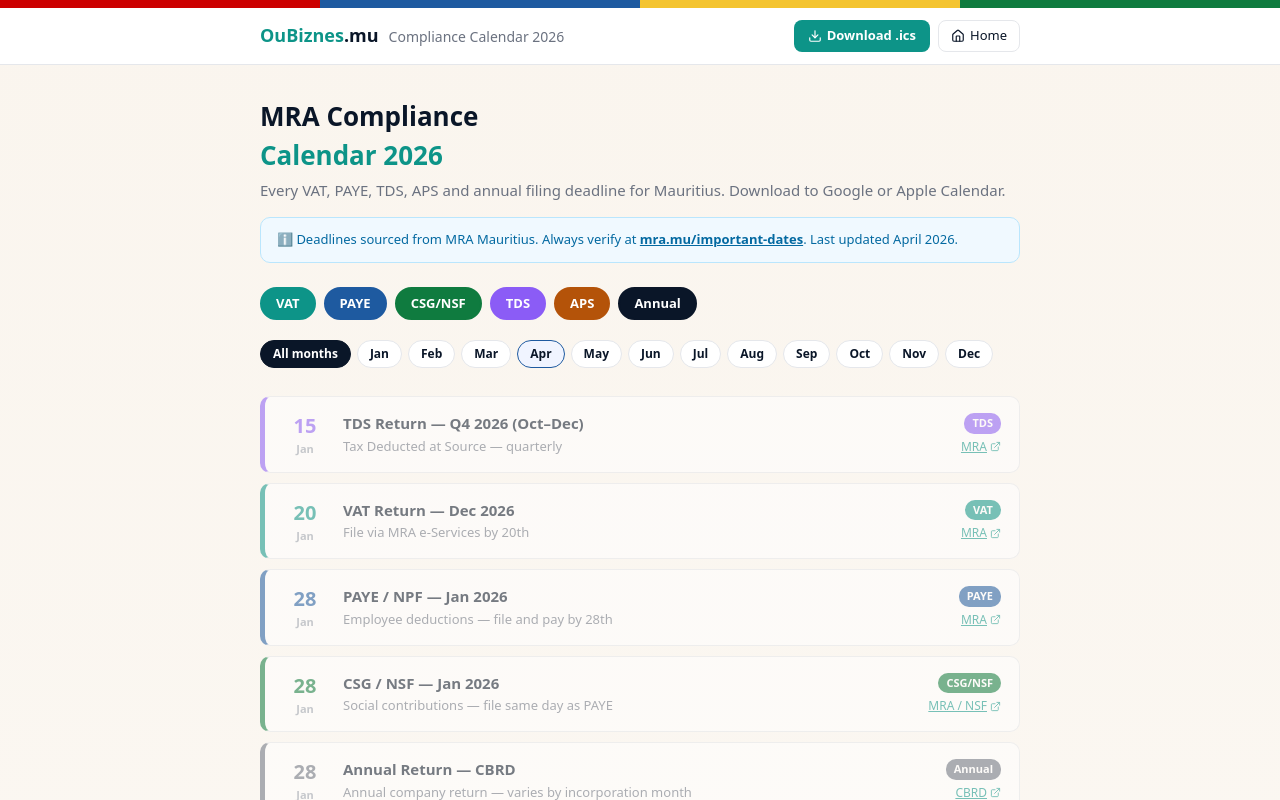
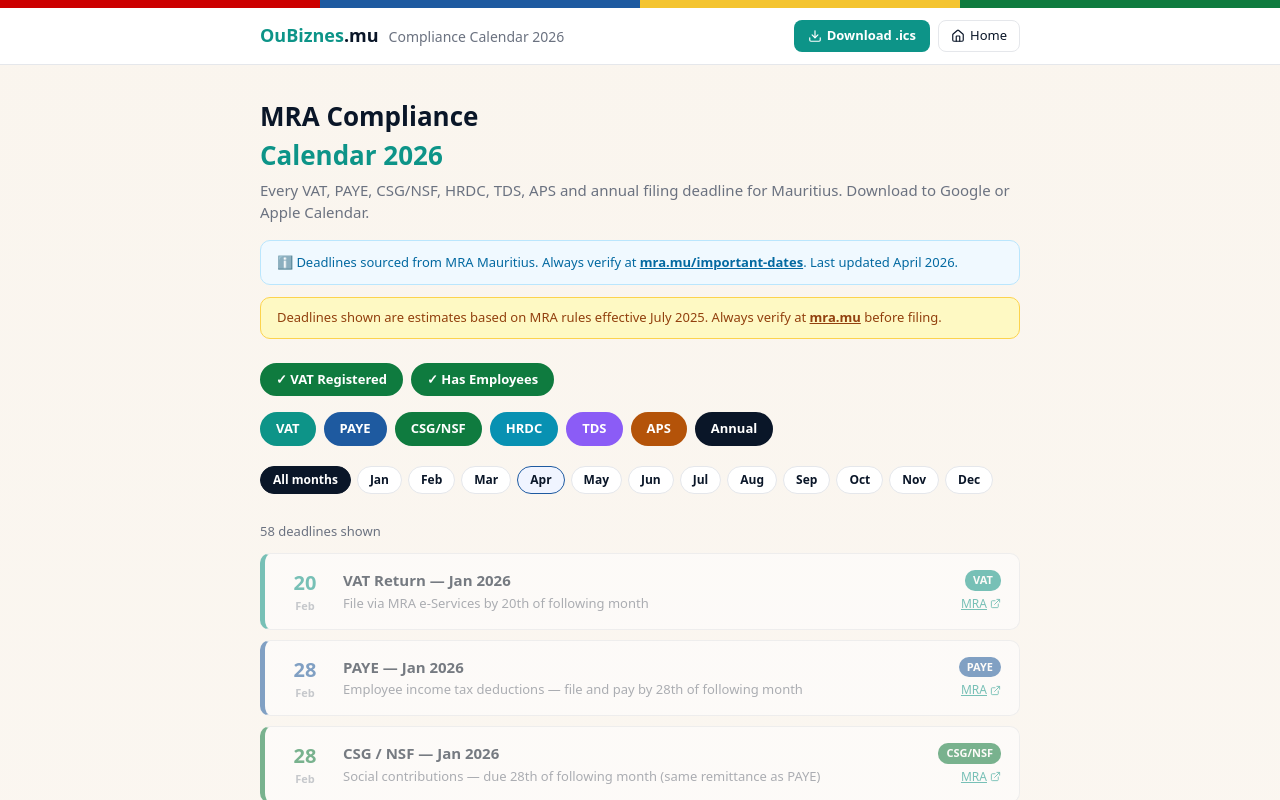
Before and after one commit to pravish1922-ctrl/oubiznes, a Next.js app: page /calendar in a window 1280 px wide. Shown: the top 800 px of the page. Built offline with nearby package versions, Linux system fonts and the light colour scheme.

Commit message:
feat(calendar): fix PAYE/CSG month offset, VAT year wrap, add HRDC levy, business type filters, ICS fixes, disclaimer

```diff
--- a/app/calendar/page.jsx
+++ b/app/calendar/page.jsx
@@ -12,71 +12,115 @@ const BLUE = "#1E5AA0";
 
 const MONTHS = ["Jan","Feb","Mar","Apr","May","Jun","Jul","Aug","Sep","Oct","Nov","Dec"];
 
+// Helper: wraps month to following month; flags year:2027 when it crosses Dec→Jan
+function followingMonth(i) {
+  const m = (i + 1) % 12;
+  return { month: m, year: m === 0 ? 2027 : 2026 };
+}
+
 const DEADLINES = [
-  // VAT — 20th of following month
-  ...Array.from({length: 12}, (_, i) => ({
+  // VAT — due 20th of following month
+  ...Array.from({ length: 12 }, (_, i) => {
+    const { month, year } = followingMonth(i);
+    return {
       id: `vat-${i}`,
       type: "VAT",
       label: `VAT Return — ${MONTHS[i]} 2026`,
-    month: (i + 1) % 12,
+      month,
       day: 20,
+      year,
       color: CORAL,
       agency: "MRA",
       url: "https://eservices.mra.mu/",
-    note: "File via MRA e-Services by 20th",
-  })),
-  // PAYE — 28th of same month
-  ...Array.from({length: 12}, (_, i) => ({
+      note: "File via MRA e-Services by 20th of following month",
+    };
+  }),
+
+  // PAYE — due 28th of following month
+  ...Array.from({ length: 12 }, (_, i) => {
+    const { month, year } = followingMonth(i);
+    return {
       id: `paye-${i}`,
       type: "PAYE",
-    label: `PAYE / NPF — ${MONTHS[i]} 2026`,
-    month: i,
+      label: `PAYE — ${MONTHS[i]} 2026`,
+      month,
       day: 28,
+      year,
       color: BLUE,
       agency: "MRA",
       url: "https://eservices.mra.mu/",
-    note: "Employee deductions — file and pay by 28th",
-  })),
-  // CSG/NSF — 28th of same month
-  ...Array.from({length: 12}, (_, i) => ({
+      note: "Employee income tax deductions — file and pay by 28th of following month",
+    };
+  }),
+
+  // CSG/NSF — due 28th of following month
+  ...Array.from({ length: 12 }, (_, i) => {
+    const { month, year } = followingMonth(i);
+    return {
       id: `csg-${i}`,
       type: "CSG/NSF",
       label: `CSG / NSF — ${MONTHS[i]} 2026`,
-    month: i,
+      month,
       day: 28,
+      year,
       color: GREEN,
-    agency: "MRA / NSF",
+      agency: "MRA",
       url: "https://eservices.mra.mu/",
-    note: "Social contributions — file same day as PAYE",
-  })),
-  // TDS — quarterly
-  { id: "tds-q1", type: "TDS", label: "TDS Return — Q1 2026 (Jan–Mar)", month: 3, day: 15, color: "#8B5CF6", agency: "MRA", url: "https://eservices.mra.mu/", note: "Tax Deducted at Source — quarterly" },
-  { id: "tds-q2", type: "TDS", label: "TDS Return — Q2 2026 (Apr–Jun)", month: 6, day: 15, color: "#8B5CF6", agency: "MRA", url: "https://eservices.mra.mu/", note: "Tax Deducted at Source — quarterly" },
-  { id: "tds-q3", type: "TDS", label: "TDS Return — Q3 2026 (Jul–Sep)", month: 9, day: 15, color: "#8B5CF6", agency: "MRA", url: "https://eservices.mra.mu/", note: "Tax Deducted at Source — quarterly" },
-  { id: "tds-q4", type: "TDS", label: "TDS Return — Q4 2026 (Oct–Dec)", month: 0, day: 15, color: "#8B5CF6", agency: "MRA", url: "https://eservices.mra.mu/", note: "Tax Deducted at Source — quarterly", year: 2027 },
-  // APS — quarterly
-  { id: "aps-q1", type: "APS", label: "APS (Advance Payment System) — Q1", month: 3, day: 30, color: GOLD, agency: "MRA", url: "https://eservices.mra.mu/", note: "Advance income tax payment" },
-  { id: "aps-q2", type: "APS", label: "APS — Q2", month: 6, day: 31, color: GOLD, agency: "MRA", url: "https://eservices.mra.mu/", note: "Advance income tax payment" },
-  { id: "aps-q3", type: "APS", label: "APS — Q3", month: 9, day: 31, color: GOLD, agency: "MRA", url: "https://eservices.mra.mu/", note: "Advance income tax payment" },
+      note: "Social contributions — due 28th of following month (same remittance as PAYE)",
+    };
+  }),
+
+  // HRDC Training Levy — due 28th of following month (employer only, 1.5% of basic)
+  ...Array.from({ length: 12 }, (_, i) => {
+    const { month, year } = followingMonth(i);
+    return {
+      id: `hrdc-${i}`,
+      type: "HRDC",
+      label: `HRDC Training Levy — ${MONTHS[i]} 2026`,
+      month,
+      day: 28,
+      year,
+      color: "#0891b2",
+      agency: "HRDC",
+      url: "https://www.hrdc.mu/",
+      note: "Training levy 1.5% of basic salary (employer only) — due 28th of following month",
+    };
+  }),
+
+  // TDS — quarterly, due 15th of month after quarter end
+  { id: "tds-q1", type: "TDS", label: "TDS Return — Q1 2026 (Jan–Mar)", month: 3, day: 15, year: 2026, color: "#8B5CF6", agency: "MRA", url: "https://eservices.mra.mu/", note: "Tax Deducted at Source — quarterly return" },
+  { id: "tds-q2", type: "TDS", label: "TDS Return — Q2 2026 (Apr–Jun)", month: 6, day: 15, year: 2026, color: "#8B5CF6", agency: "MRA", url: "https://eservices.mra.mu/", note: "Tax Deducted at Source — quarterly return" },
+  { id: "tds-q3", type: "TDS", label: "TDS Return — Q3 2026 (Jul–Sep)", month: 9, day: 15, year: 2026, color: "#8B5CF6", agency: "MRA", url: "https://eservices.mra.mu/", note: "Tax Deducted at Source — quarterly return" },
+  { id: "tds-q4", type: "TDS", label: "TDS Return — Q4 2026 (Oct–Dec)", month: 0, day: 15, year: 2027, color: "#8B5CF6", agency: "MRA", url: "https://eservices.mra.mu/", note: "Tax Deducted at Source — quarterly return" },
+
+  // APS — quarterly advance income tax, due last day of month after quarter end
+  { id: "aps-q1", type: "APS", label: "APS (Advance Payment System) — Q1", month: 3, day: 30, year: 2026, color: "#B45309", agency: "MRA", url: "https://eservices.mra.mu/", note: "Advance income tax payment — Q1 (Jan–Mar)" },
+  { id: "aps-q2", type: "APS", label: "APS — Q2", month: 6, day: 31, year: 2026, color: "#B45309", agency: "MRA", url: "https://eservices.mra.mu/", note: "Advance income tax payment — Q2 (Apr–Jun)" },
+  { id: "aps-q3", type: "APS", label: "APS — Q3", month: 9, day: 31, year: 2026, color: "#B45309", agency: "MRA", url: "https://eservices.mra.mu/", note: "Advance income tax payment — Q3 (Jul–Sep)" },
+  { id: "aps-q4", type: "APS", label: "APS — Q4", month: 0, day: 31, year: 2027, color: "#B45309", agency: "MRA", url: "https://eservices.mra.mu/", note: "Advance income tax payment — Q4 (Oct–Dec)" },
+
   // Annual
-  { id: "corp-tax", type: "Annual", label: "Corporate / Income Tax Return — FY2025", month: 8, day: 30, color: NAVY, agency: "MRA", url: "https://eservices.mra.mu/", note: "Annual tax return for FY ending June 2025" },
-  { id: "annual-return", type: "Annual", label: "Annual Return — CBRD", month: 0, day: 28, color: "#6b7280", agency: "CBRD", url: "https://cbrd.govmu.org/", note: "Annual company return — varies by incorporation month" },
+  { id: "corp-tax", type: "Annual", label: "Corporate / Income Tax Return — FY2025/26", month: 8, day: 30, year: 2026, color: NAVY, agency: "MRA", url: "https://eservices.mra.mu/", note: "Annual tax return for financial year ending June 2026" },
+  { id: "annual-return", type: "Annual", label: "Annual Return — MNS", month: 0, day: 28, year: 2027, color: "#6b7280", agency: "MNS", url: "https://onlinesearch.mns.mu", note: "Annual company return — due date varies by incorporation month; check MNS" },
 ];
 
 const TYPE_COLORS = {
   VAT: CORAL,
   PAYE: BLUE,
   "CSG/NSF": GREEN,
+  HRDC: "#0891b2",
   TDS: "#8B5CF6",
   APS: "#B45309",
   Annual: NAVY,
 };
 
+const ALL_TYPES = ["VAT", "PAYE", "CSG/NSF", "HRDC", "TDS", "APS", "Annual"];
+
 export default function ComplianceCalendar() {
-  const [selectedTypes, setSelectedTypes] = useState(["VAT", "PAYE", "CSG/NSF", "TDS", "APS", "Annual"]);
+  const [selectedTypes, setSelectedTypes] = useState(ALL_TYPES);
   const [selectedMonth, setSelectedMonth] = useState(null);
-
-  const allTypes = ["VAT", "PAYE", "CSG/NSF", "TDS", "APS", "Annual"];
+  const [vatRegistered, setVatRegistered] = useState(true);
+  const [hasEmployees, setHasEmployees] = useState(true);
 
   function toggleType(t) {
     setSelectedTypes(prev => prev.includes(t) ? prev.filter(x => x !== t) : [...prev, t]);
@@ -85,26 +129,49 @@ export default function ComplianceCalendar() {
   const now = new Date();
   const currentMonth = now.getMonth();
 
+  const EMPLOYEE_TYPES = new Set(["PAYE", "CSG/NSF", "HRDC"]);
+
   const filtered = DEADLINES
     .filter(d => selectedTypes.includes(d.type))
+    .filter(d => vatRegistered || d.type !== "VAT")
+    .filter(d => hasEmployees || !EMPLOYEE_TYPES.has(d.type))
     .filter(d => selectedMonth === null || d.month === selectedMonth)
     .sort((a, b) => {
+      const ya = a.year || 2026;
+      const yb = b.year || 2026;
+      if (ya !== yb) return ya - yb;
       if (a.month !== b.month) return a.month - b.month;
       return a.day - b.day;
     });
 
   function generateICS() {
-    const lines = ["BEGIN:VCALENDAR", "VERSION:2.0", "PRODID:-//OuBiznes.mu//Compliance Calendar//EN"];
-    DEADLINES.forEach(d => {
+    const lines = [
+      "BEGIN:VCALENDAR",
+      "VERSION:2.0",
+      "PRODID:-//OuBiznes.mu//Compliance Calendar//EN",
+      "CALSCALE:GREGORIAN",
+    ];
+    filtered.forEach((d, idx) => {
       const year = d.year || 2026;
       const m = String(d.month + 1).padStart(2, "0");
       const day = String(d.day).padStart(2, "0");
+      // Reminder: 3 days before at 09:00 Mauritius time (UTC+4)
+      const reminderDate = new Date(year, d.month, d.day - 3);
+      const ry = reminderDate.getFullYear();
+      const rm = String(reminderDate.getMonth() + 1).padStart(2, "0");
+      const rd = String(reminderDate.getDate()).padStart(2, "0");
       lines.push("BEGIN:VEVENT");
+      lines.push(`UID:${d.id}-2026@oubiznes.mu`);
       lines.push(`SUMMARY:${d.label}`);
       lines.push(`DTSTART;VALUE=DATE:${year}${m}${day}`);
       lines.push(`DTEND;VALUE=DATE:${year}${m}${day}`);
-      lines.push(`DESCRIPTION:${d.note} | ${d.agency}`);
+      lines.push(`DESCRIPTION:${d.note} | Agency: ${d.agency} | Source: mra.mu`);
       lines.push(`URL:${d.url}`);
+      lines.push("BEGIN:VALARM");
+      lines.push("TRIGGER;VALUE=DATE-TIME:" + `${ry}${rm}${rd}T050000Z`);
+      lines.push("ACTION:DISPLAY");
+      lines.push(`DESCRIPTION:Reminder: ${d.label} due in 3 days`);
+      lines.push("END:VALARM");
       lines.push("END:VEVENT");
     });
     lines.push("END:VCALENDAR");
@@ -139,7 +206,6 @@ export default function ComplianceCalendar() {
             <button onClick={generateICS} style={{ display: "flex", alignItems: "center", gap: 5, fontSize: 13, color: "#fff", background: CORAL, border: "none", borderRadius: 8, padding: "6px 14px", cursor: "pointer", fontWeight: 600 }}>
               <Download size={14} /> Download .ics
             </button>
-
             <Link href="/" style={{ display: "flex", alignItems: "center", gap: 5, fontSize: 13, color: NAVY, border: "1px solid #e5e7eb", borderRadius: 8, padding: "5px 12px", textDecoration: "none" }}>
               <Home size={14} /> Home
             </Link>
@@ -153,19 +219,53 @@ export default function ComplianceCalendar() {
           <span style={{ display: "block", color: CORAL }}>Calendar 2026</span>
         </h1>
         <p style={{ fontSize: 15, color: "#6b7280", marginBottom: 16 }}>
-          Every VAT, PAYE, TDS, APS and annual filing deadline for Mauritius. Download to Google or Apple Calendar.
+          Every VAT, PAYE, CSG/NSF, HRDC, TDS, APS and annual filing deadline for Mauritius. Download to Google or Apple Calendar.
         </p>
 
-        <div style={{ background: "#f0f9ff", border: "1px solid #bae6fd", borderRadius: 10, padding: "12px 16px", marginBottom: 24, fontSize: 13, color: "#0369a1" }}>
+        {/* Info box */}
+        <div style={{ background: "#f0f9ff", border: "1px solid #bae6fd", borderRadius: 10, padding: "12px 16px", marginBottom: 12, fontSize: 13, color: "#0369a1" }}>
           ℹ️ Deadlines sourced from MRA Mauritius. Always verify at{" "}
           <a href="https://www.mra.mu/important-dates" target="_blank" rel="noopener noreferrer" style={{ color: "#0369a1", fontWeight: 700, textDecoration: "underline" }}>
             mra.mu/important-dates
           </a>. Last updated April 2026.
         </div>
 
-        {/* Type filters */}
+        {/* Disclaimer */}
+        <div style={{ background: "#FEF9C3", border: "1px solid #FCD34D", borderRadius: 10, padding: "10px 16px", marginBottom: 24, fontSize: 13, color: "#92400e" }}>
+          Deadlines shown are estimates based on MRA rules effective July 2025. Always verify at{" "}
+          <a href="https://www.mra.mu" target="_blank" rel="noopener noreferrer" style={{ color: "#92400e", fontWeight: 700, textDecoration: "underline" }}>mra.mu</a>{" "}
+          before filing.
+        </div>
+
+        {/* Business profile toggles */}
+        <div style={{ display: "flex", flexWrap: "wrap", gap: 8, marginBottom: 16 }}>
+          <button
+            onClick={() => setVatRegistered(v => !v)}
+            style={{
+              padding: "5px 14px", borderRadius: 20, fontSize: 13, fontWeight: 700, cursor: "pointer", border: "2px solid",
+              background: vatRegistered ? GREEN : "#fff",
+              color: vatRegistered ? "#fff" : "#6b7280",
+              borderColor: vatRegistered ? GREEN : "#e5e7eb",
+            }}
+          >
+            {vatRegistered ? "✓ " : ""}VAT Registered
+          </button>
+          <button
+            onClick={() => setHasEmployees(v => !v)}
+            style={{
+              padding: "5px 14px", borderRadius: 20, fontSize: 13, fontWeight: 700, cursor: "pointer", border: "2px solid",
+              background: hasEmployees ? GREEN : "#fff",
+              color: hasEmployees ? "#fff" : "#6b7280",
+              borderColor: hasEmployees ? GREEN : "#e5e7eb",
+            }}
+          >
+            {hasEmployees ? "✓ " : ""}Has Employees
+          </button>
+        </div>
+
+        {/* Filing type filters */}
         <div style={{ display: "flex", flexWrap: "wrap", gap: 8, marginBottom: 20 }}>
-          {allTypes.map(t => (
+          {ALL_TYPES.map(t => (
             <button
               key={t}
               onClick={() => toggleType(t)}
@@ -201,13 +301,19 @@ export default function ComplianceCalendar() {
           ))}
         </div>
 
+        {/* Deadline count */}
+        <p style={{ fontSize: 13, color: "#6b7280", marginBottom: 12 }}>
+          {filtered.length} deadline{filtered.length !== 1 ? "s" : ""} shown
+        </p>
+
         {/* Deadlines */}
         <div style={{ display: "flex", flexDirection: "column", gap: 10 }}>
           {filtered.length === 0 && (
             <div style={{ textAlign: "center", padding: 40, color: "#9ca3af" }}>No deadlines match your filters.</div>
           )}
           {filtered.map(d => {
-            const isPast = new Date(2026, d.month, d.day) < now;
+            const year = d.year || 2026;
+            const isPast = new Date(year, d.month, d.day) < now;
             return (
               <div key={d.id} style={{
                 background: "#fff",
@@ -223,6 +329,7 @@ export default function ComplianceCalendar() {
                 <div style={{ textAlign: "center", minWidth: 44 }}>
                   <div style={{ fontSize: 20, fontWeight: 800, color: d.color }}>{d.day}</div>
                   <div style={{ fontSize: 11, color: "#9ca3af", fontWeight: 600 }}>{MONTHS[d.month]}</div>
+                  {year === 2027 && <div style={{ fontSize: 10, color: "#9ca3af", fontWeight: 600 }}>2027</div>}
                 </div>
                 <div style={{ flex: 1 }}>
                   <div style={{ fontWeight: 700, color: NAVY, fontSize: 15 }}>{d.label}</div>
@@ -238,9 +345,10 @@ export default function ComplianceCalendar() {
             );
           })}
         </div>
+      </div>
 
-      </div>
       <EmailCapture source="/calendar" message="Get alerted when MRA deadlines or tax rules are updated." />
+
       <footer className="bg-white border-t border-gray-200 print:hidden" style={{ padding: "16px 24px", textAlign: "center" }}>
         <p style={{ fontSize: 13, color: "#9ca3af" }}>
           © 2026 OuBiznes.mu ·{" "}
```
Lines whose indentation alone changed are shown as unchanged.
